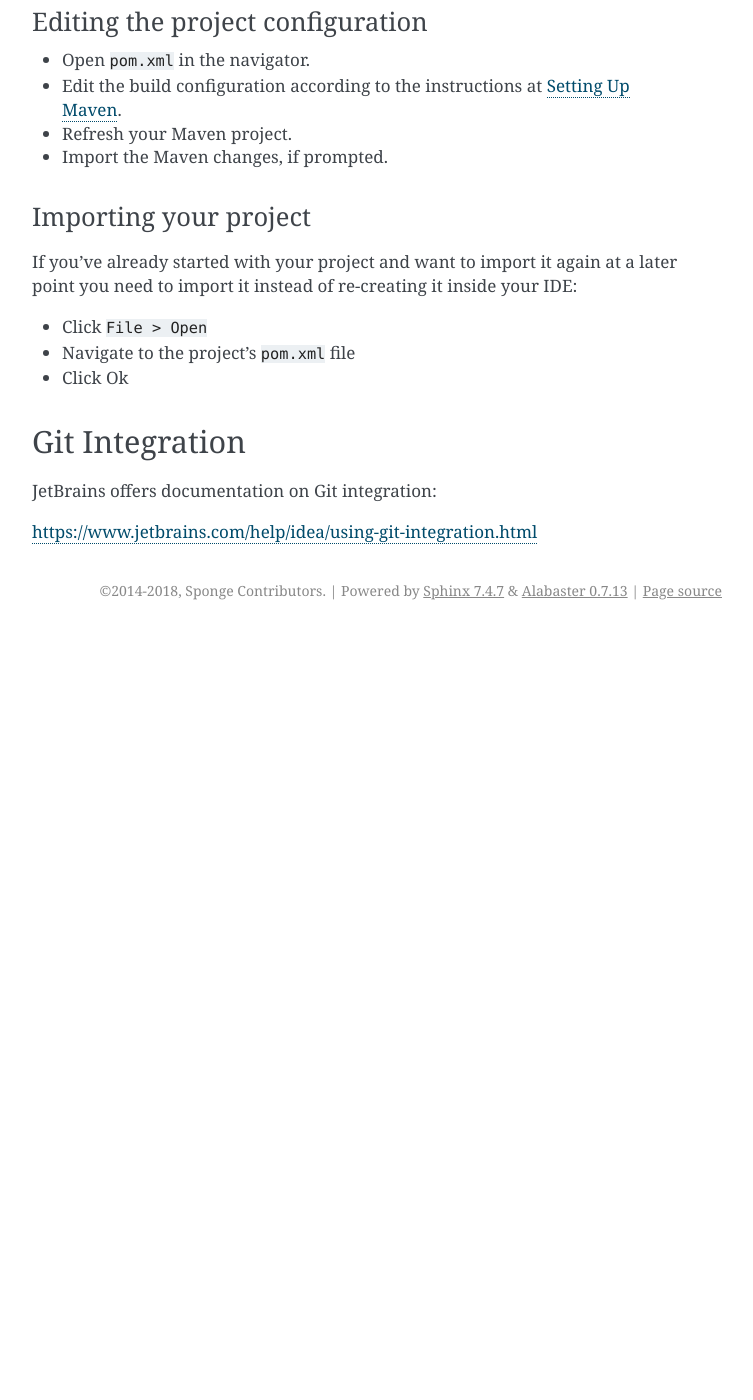
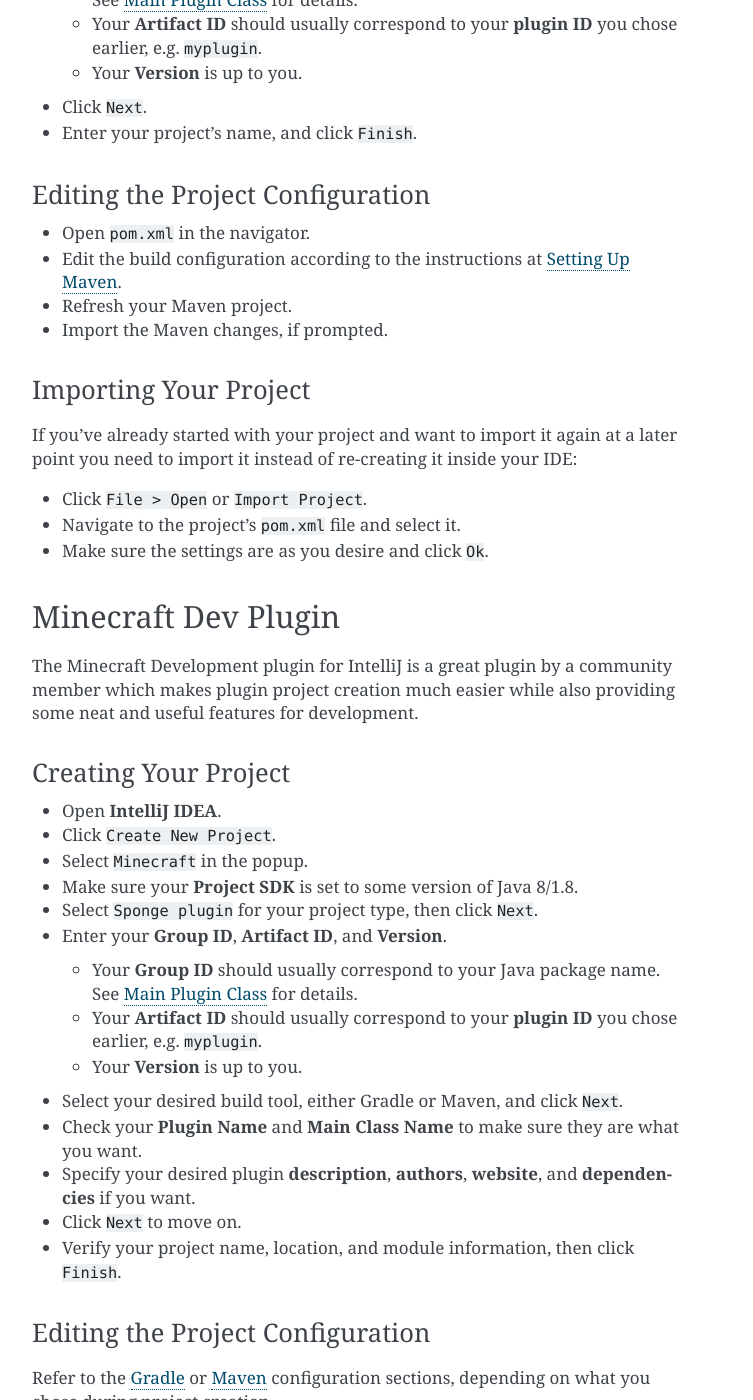
Before and after one commit to SpongePowered/SpongeDocs, a Sphinx documentation site: the page built from source/plugin/workspace/idea.rst, in a window 1280 px wide and 1400 px high, scrolled down 1442 px. Shown: the whole window, without its empty margins (388-1141 px from the left). Built offline with Sphinx 7.4.7, drawn with Linux system fonts in a browser that asks for light colours; pages that are not in the unit, such as notebooks, are missing from menus; before the commit the page ends 2072 px from its top, so only the background shows below that; some of the changed text lies outside the part shown.

Commit message:
Flesh out IntelliJ workspace page (#703)
* Flesh out idea workspace page

* Address comments

* Update headings to Title Case

```diff
--- a/source/plugin/workspace/idea.rst
+++ b/source/plugin/workspace/idea.rst
@@ -3,17 +3,20 @@
 ========================
 
 This article describes how to configure your **IntelliJ IDEA** workspace for plugin development with SpongeAPI and
-:doc:`a build system such as Maven or Gradle <../buildsystem/>`.
+:doc:`a build system such as Maven or Gradle <../buildsystem/>` or the `Minecraft Development plugin <https://minecraftdev.org/>`_.
 
 Gradle
 ======
 
-Creating your project
+Creating Your Project
 ~~~~~~~~~~~~~~~~~~~~~
 
 * Open **IntelliJ IDEA**.
 * Click ``Create New Project``.
-* Select ``Gradle`` in the popup, and click ``Next``.
+* Select ``Gradle`` in the popup.
+* If you want, select any additional libraries and frameworks you desire, for example Kotlin.
+* Make sure your **Project SDK** is set to some version of Java 8/1.8.
+* Click ``Next`` to move on.
 * Enter your **Group ID**, **Artifact ID**, and **Version**.
 
   * Your **Group ID** should usually correspond to your Java package name. See :doc:`../plugin-class` for details.
@@ -22,7 +25,9 @@
 
 * Click ``Next`` twice, name your project, and click ``Finish``.
 
-Editing the build script
+.. _Gradle:
+
+Editing the Build Script
 ~~~~~~~~~~~~~~~~~~~~~~~~
 
 * Open ``build.gradle`` in the navigator and add the dependencies.
@@ -30,25 +35,27 @@
 * Open the **Gradle tab** on the right of the IntelliJ window and hit the refresh button.
 * Gradle setup is done! Now you can start coding your plugin.
 
-Importing your project
+Importing Your Project
 ~~~~~~~~~~~~~~~~~~~~~~
 
 If you've already started with your project and want to import it again at a later point you need to import it instead
 of re-creating it inside your IDE:
 
-* Click ``File > Open``
-* Navigate to the project's ``build.gradle`` file
-* Click Ok
+* Click ``File > Open`` or ``Import Project``.
+* Navigate to the project's ``build.gradle`` file and select it.
+* Make sure the settings are as you desire and click ``Ok``.
 
 Maven
 =====
 
-Creating your project
+Creating Your Project
 ~~~~~~~~~~~~~~~~~~~~~
 
 * Open **IntelliJ IDEA**.
 * Click ``Create New Project``.
-* Select ``Maven`` in the popup, and click ``Next``.
+* Select ``Maven`` in the popup.
+* Make sure your **Project SDK** is set to some version of Java 8/1.8.
+* Click ``Next`` to move on.
 * Enter your **Group ID**, **Artifact ID**, and **Version**.
 
   * Your **Group ID** should usually correspond to your Java package name. See :doc:`../plugin-class` for details.
@@ -58,7 +65,9 @@
 * Click ``Next``.
 * Enter your project's name, and click ``Finish``.
 
-Editing the project configuration
+.. _Maven:
+
+Editing the Project Configuration
 ~~~~~~~~~~~~~~~~~~~~~~~~~~~~~~~~~
 
 * Open ``pom.xml`` in the navigator.
@@ -66,19 +75,50 @@
 * Refresh your Maven project.
 * Import the Maven changes, if prompted.
 
-Importing your project
+Importing Your Project
 ~~~~~~~~~~~~~~~~~~~~~~
 
 If you've already started with your project and want to import it again at a later point you need to import it instead
 of re-creating it inside your IDE:
 
-* Click ``File > Open``
-* Navigate to the project's ``pom.xml`` file
-* Click Ok
+* Click ``File > Open`` or ``Import Project``.
+* Navigate to the project's ``pom.xml`` file and select it.
+* Make sure the settings are as you desire and click ``Ok``.
+
+Minecraft Dev Plugin
+====================
+
+The Minecraft Development plugin for IntelliJ is a great plugin by a community member which makes plugin project
+creation much easier while also providing some neat and useful features for development.
+
+Creating Your Project
+~~~~~~~~~~~~~~~~~~~~~
+
+* Open **IntelliJ IDEA**.
+* Click ``Create New Project``.
+* Select ``Minecraft`` in the popup.
+* Make sure your **Project SDK** is set to some version of Java 8/1.8.
+* Select ``Sponge plugin`` for your project type, then click ``Next``.
+* Enter your **Group ID**, **Artifact ID**, and **Version**.
+
+  * Your **Group ID** should usually correspond to your Java package name. See :doc:`../plugin-class` for details.
+  * Your **Artifact ID** should usually correspond to your **plugin ID** you chose earlier, e.g. ``myplugin``.
+  * Your **Version** is up to you.
+
+* Select your desired build tool, either Gradle or Maven, and click ``Next``.
+* Check your **Plugin Name** and **Main Class Name** to make sure they are what you want.
+* Specify your desired plugin **description**, **authors**, **website**, and **dependencies** if you want.
+* Click ``Next`` to move on.
+* Verify your project name, location, and module information, then click ``Finish``.
+
+Editing the Project Configuration
+~~~~~~~~~~~~~~~~~~~~~~~~~~~~~~~~~~
+
+Refer to the Gradle_ or Maven_ configuration sections, depending on what you chose during project creation.
 
 Git Integration
 ===============
 
-JetBrains offers documentation on Git integration:
+JetBrains offers in-depth documentation on using their Git integration:
 
 https://www.jetbrains.com/help/idea/using-git-integration.html
```
